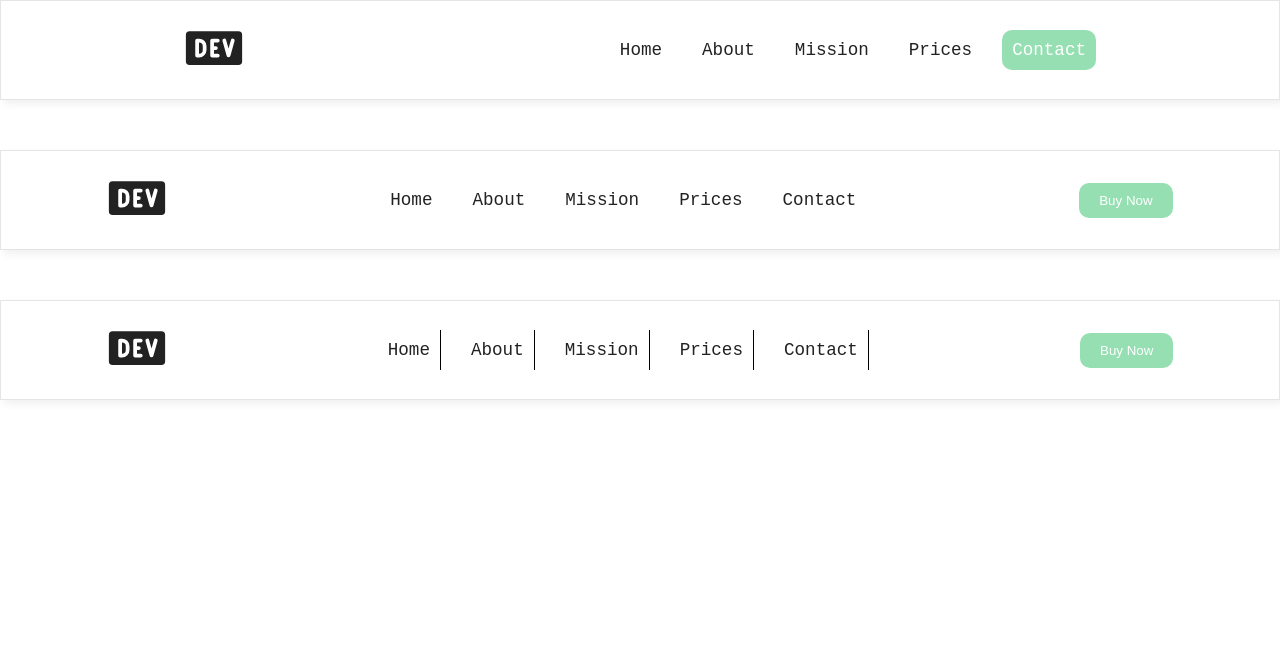
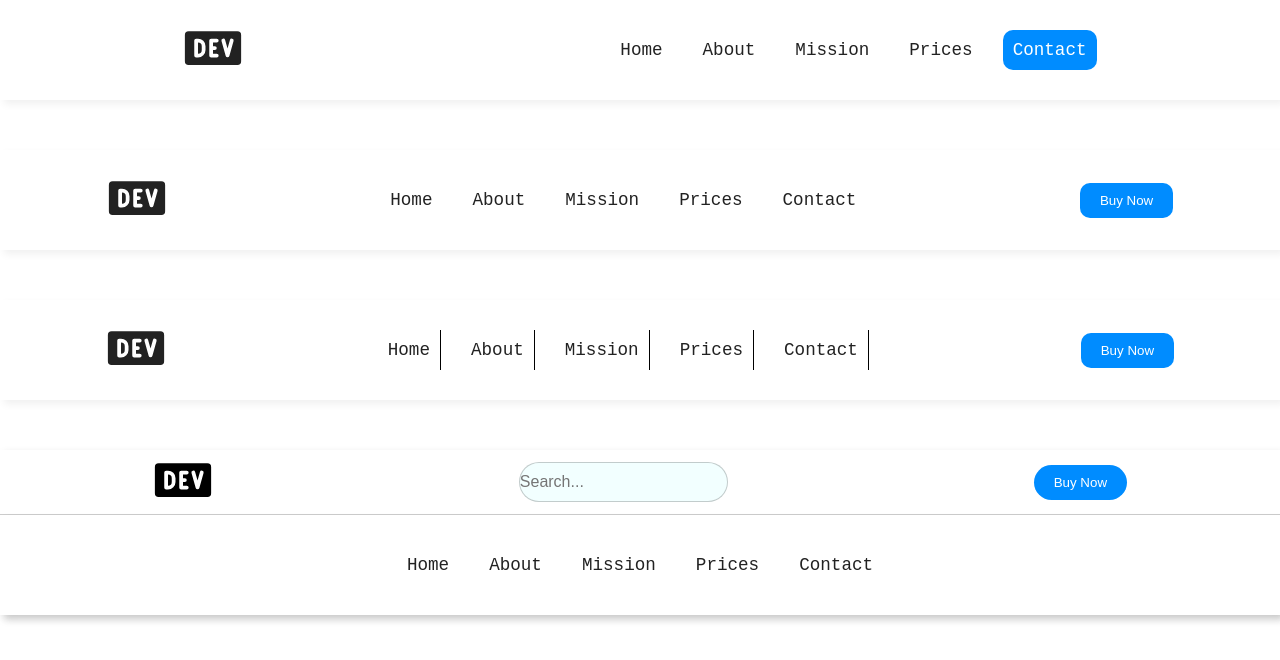
Before and after one commit to oscarcm1/card-box, a React (Vite) app: page / in a window 1280 px wide. Shown: the top 660 px of the page. Built offline with nearby package versions, Linux system fonts and the light colour scheme.

Commit message:
list menu

```diff
--- a/src/App.css
+++ b/src/App.css
@@ -15,7 +15,7 @@ html {
 }
 
 :root {
-  --color-principal: rgb(150, 223, 178);
+  --color-principal:  #008cff;
   --color-secundary: rgb(0, 0, 0);
   --color-text: rgb(34, 34, 34);
 }
@@ -216,3 +216,44 @@ a.color {
   -ms-border-radius: 0;
   -o-border-radius: 0;
 }
+
+.menu4 {
+  display: flex;
+  flex-direction: column;
+  box-shadow: 4px 4px 8px rgba(0, 0, 0, 0.178);
+}
+
+.search {
+  display: flex;
+  justify-content: space-around;
+  align-items: center;
+  border-bottom: 1px solid rgba(0, 0, 0, 0.2);
+}
+
+.search input {
+  font-size: 1rem;
+  border-radius: 20px;
+  -webkit-border-radius: 20px;
+  -moz-border-radius: 20px;
+  -ms-border-radius: 20px;
+  -o-border-radius: 20px;
+  border: 1px solid rgba(0, 0, 0, 0.2);
+  background-color: rgb(242, 255, 255);
+  color: white;
+  height: 40px;
+}
+.search button {
+  background-color: var(--color-principal);
+  border: none;
+  padding: 10px 20px;
+  color: white;
+  border-radius: 20px;
+  -webkit-border-radius: 20px;
+  -moz-border-radius: 20px;
+  -ms-border-radius: 20px;
+  -o-border-radius: 20px;
+}
+
+.navbar {
+  border: none;
+}
--- a/src/App.jsx
+++ b/src/App.jsx
@@ -67,6 +67,33 @@ function App() {
         <button>Buy Now</button>
       </header>
 
+
+      {/* Menu4 */}
+
+      <div className="menu4">
+
+        <div className="search">
+          <div className="logo">
+            <Logo />
+            <button onClick={active}>< Hamburguer /></button>
+          </div>
+          <input type="text" placeholder="Search..." />
+          <button>Buy Now</button>
+        </div>
+
+        <header className="navbar">
+          <nav className="menu">
+            <ul>
+              <li><a href="">Home</a></li>
+              <li><a href="">About</a></li>
+              <li><a href="">Mission</a></li>
+              <li><a href="">Prices</a></li>
+              <li><a href="">Contact</a></li>
+            </ul>
+          </nav>
+        </header>
+      </div>
+
     </div>
 
   )
```
